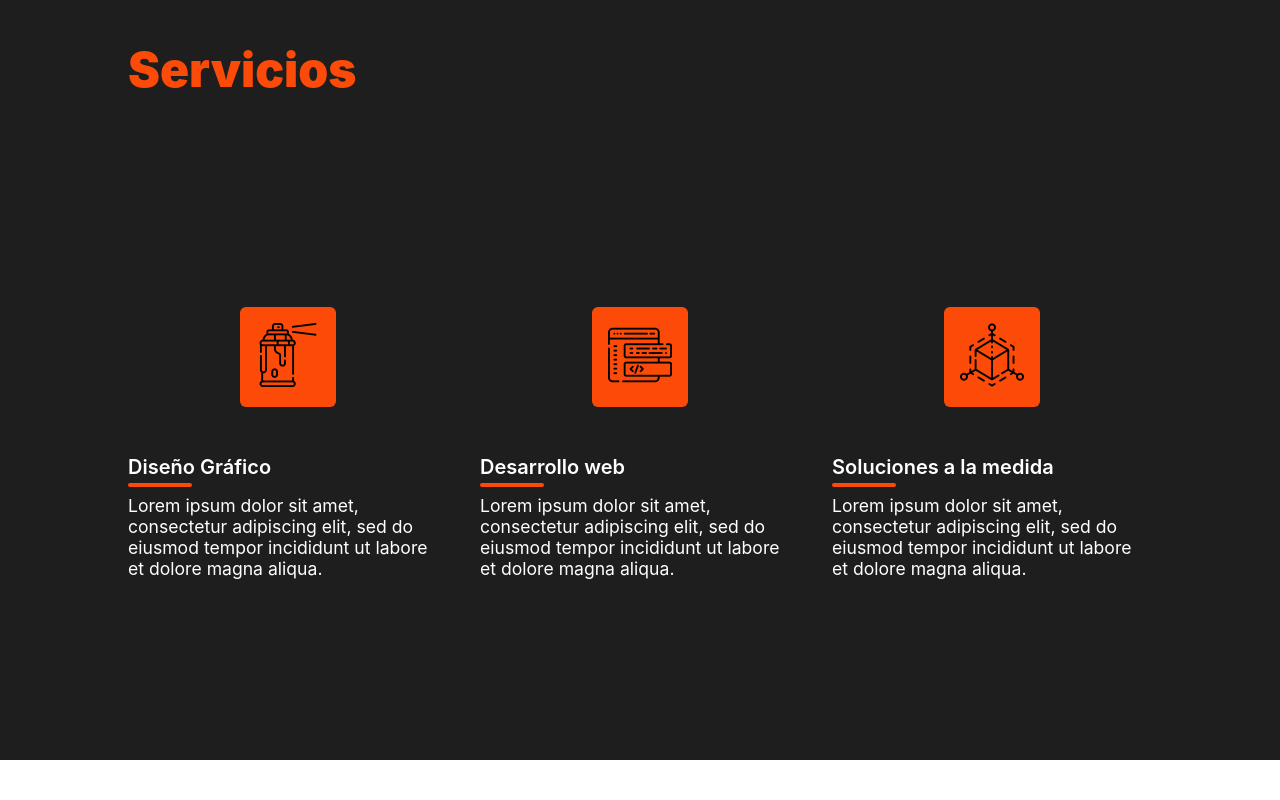
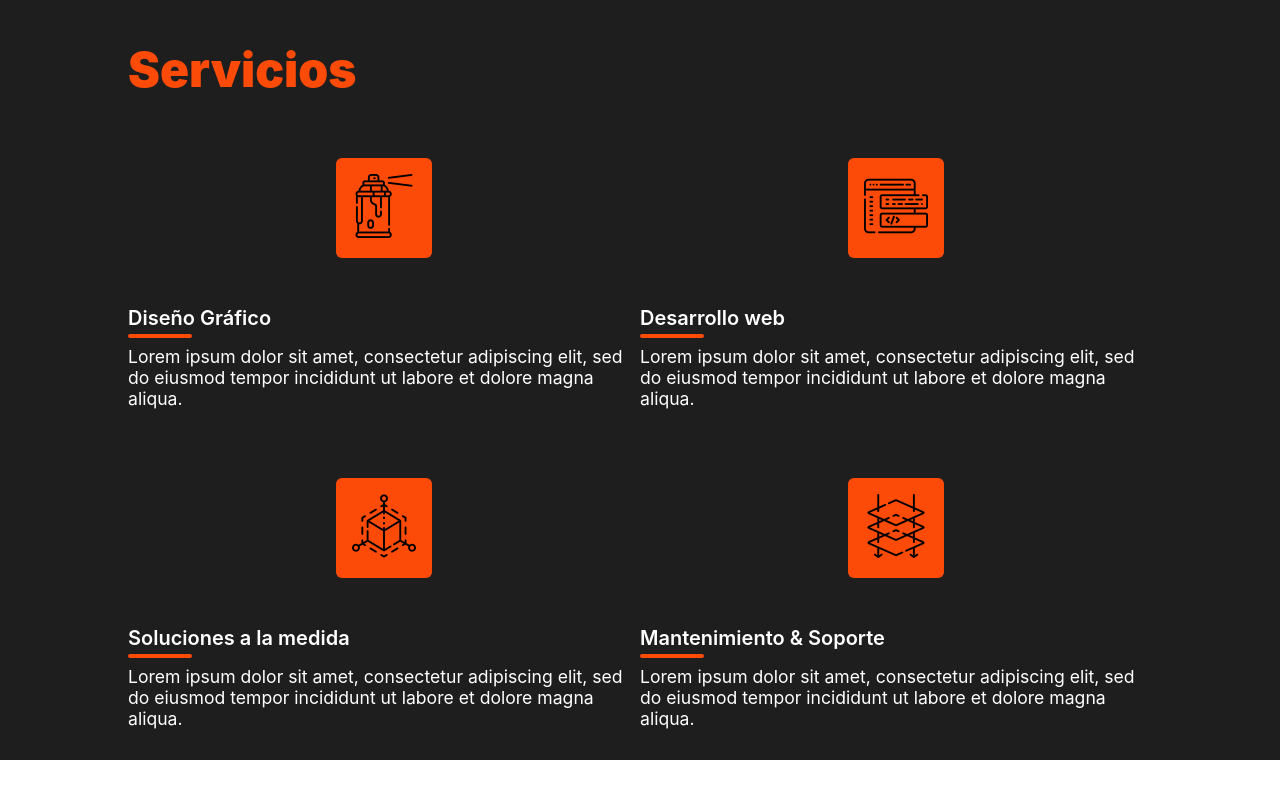
Before and after one commit to VanguardDevs/vanguards.dev, a React (Create React App) app: page / in a window 1280 px wide. Shown: the part 840-1640 px from the top of the page. Built offline with nearby package versions, Linux system fonts and the light colour scheme.

Commit message:
Save services 2da version

```diff
--- a/src/components/ServiceItem.js
+++ b/src/components/ServiceItem.js
@@ -10,7 +10,7 @@ const ServiceItem = ({ title, description, icon }) => {
             marginTop: '1rem',
             color: theme => theme.palette.text,
             textAlign: 'left',
-            width: '20rem',
+            width: matches ? '50%' : '100%',
             display: 'flex',
             flexDirection: matches ? 'column' : 'row-reverse',
             alignItems: 'center'
--- a/src/pages/Home/Services.js
+++ b/src/pages/Home/Services.js
@@ -5,6 +5,7 @@ import ServiceItem from '../../components/ServiceItem';
 import CubeIcon from '../../assets/images/Cube.png'
 import PaintSprayIcon from '../../assets/images/PaintSpray.png'
 import CodingIcon from '../../assets/images/Coding.png'
+import LayersIcon from '../../assets/images/Layers.png'
 
 const servicesArr = [
     {
@@ -20,6 +21,11 @@ const servicesArr = [
     {
         title: 'Soluciones a la medida',
         icon: CubeIcon,
+        description: 'Lorem ipsum dolor sit amet, consectetur adipiscing elit, sed do eiusmod tempor incididunt ut labore et dolore magna aliqua.'
+    },
+    {
+        title: 'Mantenimiento & Soporte',
+        icon: LayersIcon,
         description: 'Lorem ipsum dolor sit amet, consectetur adipiscing elit, sed do eiusmod tempor incididunt ut labore et dolore magna aliqua.'
     }
 ]
@@ -53,7 +59,8 @@ const Intro = () => {
                     height: '100%',
                     alignItems: matches ? 'center' : 'unset',
                     flexDirection: matches ? 'row' : 'column',
-                    justifyContent: 'space-between'
+                    justifyContent: 'space-between',
+                    flexWrap: 'wrap'
                 }}>
                     {servicesArr.map(service => (
                         <ServiceItem
```
Also changed, not shown: src/assets/images/Layers.png (added).
